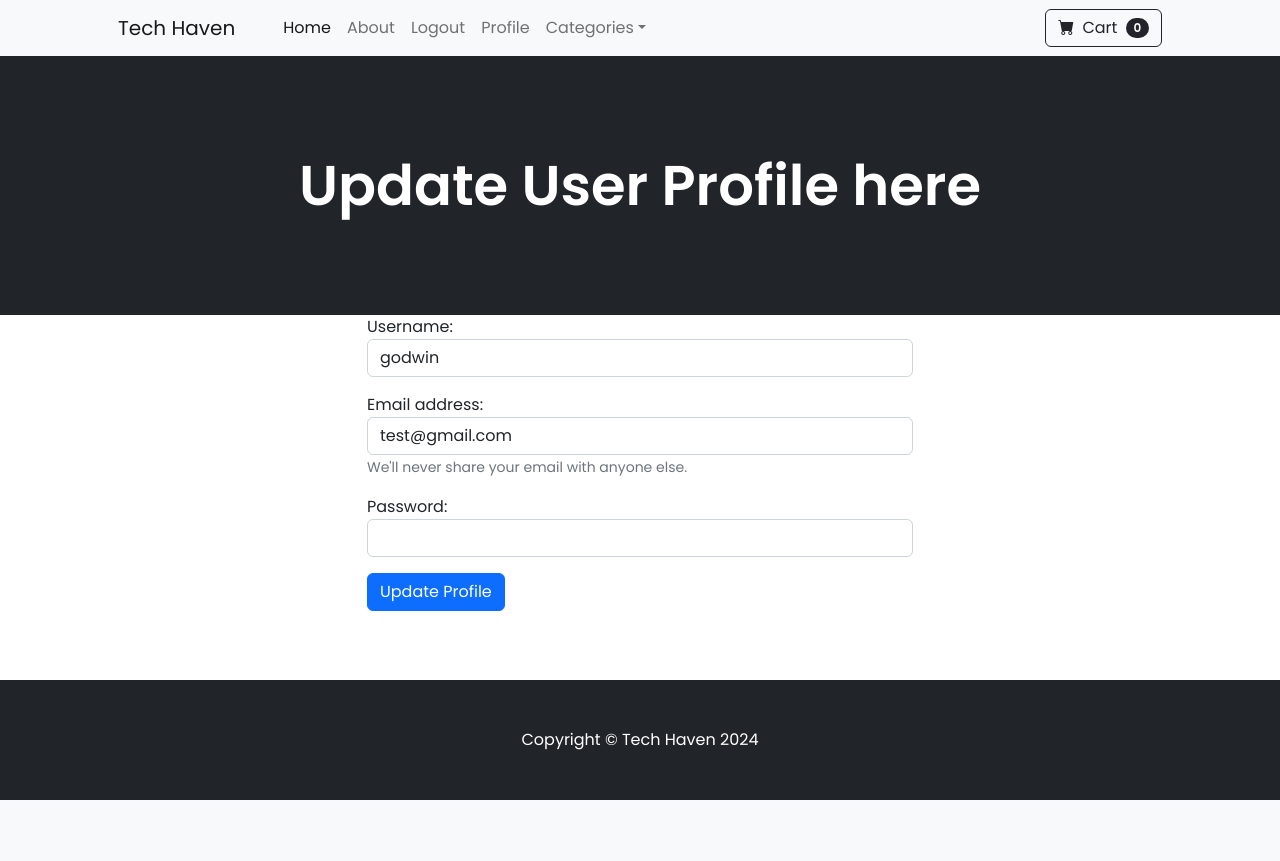
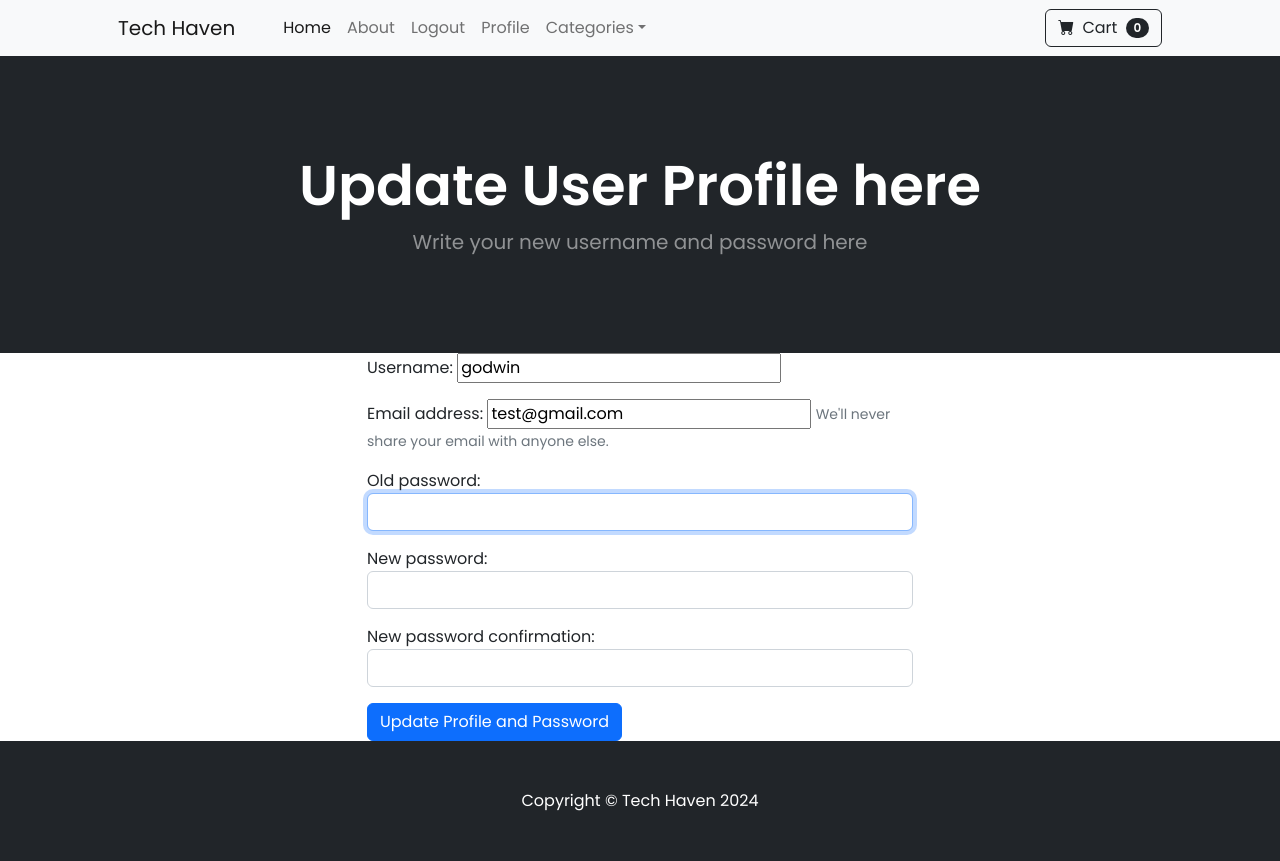
Before and after one commit to godwinlagutao/Django-Ecommerce, a Django app: page /update/ in a window 1280 px wide. Before the commit the page ends 800 px from the top, so only its background shows below. Run offline with Django 5.2, Linux system fonts and the light colour scheme; a user stored in the database is signed in; some libraries are stand-ins or nearby versions.

Commit message:
Added username and password change

```diff
--- a/store/forms.py
+++ b/store/forms.py
@@ -1,4 +1,6 @@
 from django import forms
+from django.contrib.auth.forms import PasswordChangeForm
+from django.contrib.auth.decorators import login_required
 from django.contrib.auth.models import User # for creating users
 from django.contrib.auth.forms import UserCreationForm, UserChangeForm#for creating user forms
 
@@ -11,4 +13,12 @@
 
     class Meta:
         model = User
-        fields = ('username', 'email')
+        fields = ['username', 'email']
+
+
+class CustomPasswordChangeForm(PasswordChangeForm):
+    def __init__(self, *args, **kwargs):
+        super(CustomPasswordChangeForm, self).__init__(*args, **kwargs)
+        self.fields['old_password'].widget.attrs.update({'class': 'form-control'})
+        self.fields['new_password1'].widget.attrs.update({'class': 'form-control'})
+        self.fields['new_password2'].widget.attrs.update({'class': 'form-control'})
--- a/store/templates/update_user.html
+++ b/store/templates/update_user.html
@@ -1,11 +1,16 @@
 {% extends 'base.html' %}
+{% load static %}
+{% block content %}
+<!--
+Username = testuser123
+Password = 4D&b@T2rYz!eJ9m
+-->
 
-{% block content %}
 <header class="bg-dark py-5">
     <div class="container px-4 px-lg-5 my-5">
         <div class="text-center text-white">
             <h1 class="display-4 fw-bolder">Update User Profile here</h1>
-            <p class="lead fw-normal text-white-50 mb-0"></p>
+            <p class="lead fw-normal text-white-50 mb-0">Write your new username and password here</p>
         </div>
     </div>
 </header>
@@ -20,22 +25,38 @@
                     {% endfor %}
                 </div>
             {% endif %}
+
+            <!-- Combine both forms in one form submission -->
             <form method="post">
                 {% csrf_token %}
+
+                <!-- User Update Form Fields -->
                 <div class="form-group mb-3">
                     {{ form.username.label_tag }}
-                        <input type="text" class="form-control" id="{{ form.username.id_for_label }}" name="{{ form.username.name }}" value="{{ form.username.value|default_if_none:'' }}" />
+                    {{ form.username }}
                 </div>
                 <div class="form-group mb-3">
                     {{ form.email.label_tag }}
-                        <input type="email" class="form-control" id="{{ form.email.id_for_label }}" name="{{ form.email.name }}" value="{{ form.email.value|default_if_none:'' }}" />
+                    {{ form.email }}
                     <small class="form-text text-muted">We'll never share your email with anyone else.</small>
                 </div>
+
+                <!-- Password Change Form Fields -->
                 <div class="form-group mb-3">
-                        {{ form.password.label_tag }}
-                        <input type="password" class="form-control" id="{{ form.password.id_for_label }}" name="{{ form.password.name }}" />
+                    {{ password_form.old_password.label_tag }}
+                    {{ password_form.old_password }}
                 </div>
-                    <button type="submit" class="btn btn-primary">Update Profile</button>
+                <div class="form-group mb-3">
+                    {{ password_form.new_password1.label_tag }}
+                    {{ password_form.new_password1 }}
+                </div>
+                <div class="form-group mb-3">
+                    {{ password_form.new_password2.label_tag }}
+                    {{ password_form.new_password2 }}
+                </div>
+
+                <!-- Submit Button -->
+                <button type="submit" class="btn btn-primary">Update Profile and Password</button>
             </form>
         </div>
     </div>
--- a/store/views.py
+++ b/store/views.py
@@ -1,6 +1,6 @@
 from django.shortcuts import render, redirect
-
-from .forms import UserUpdateForm
+from django.contrib.auth import update_session_auth_hash
+from .forms import UserUpdateForm, CustomPasswordChangeForm
 from .models import Product, Category
 from django.contrib.auth import authenticate, login,logout # for login and authenticating users
 from django.contrib.auth.decorators import login_required
@@ -74,18 +74,23 @@
 
 @login_required
 def update_user(request):
+    user_form = UserUpdateForm(instance = request.user)
+    password_form = CustomPasswordChangeForm(request.user)
+
     if request.method == 'POST':
-        form = UserUpdateForm(request.POST, instance=request.user)
-        if form.is_valid():
-            # Save the form and update the user
-            form.save()
+        user_form = UserUpdateForm(request.POST, instance=request.user)
+        password_form = CustomPasswordChangeForm(request.user, request.POST)
 
-            # Re-login the user to update session data
-            login(request, request.user)
+        if user_form.is_valid() and password_form.is_valid():
+            user_form.save()
+            user = password_form.save()
+            update_session_auth_hash(request, user)
+            messages.success(request, 'Your profile and password were successfully changed')
+            return redirect('update_user')
+        else:
+            messages.error(request, 'Please correct the errors below.')
 
-            messages.success(request, 'Your profile has been updated successfully.')
-            return redirect('home')
-    else:
-        form = UserUpdateForm(instance=request.user)
-
-    return render(request, 'update_user.html', {'form': form})
+    return render(request, 'update_user.html', {
+        'form': user_form,
+        'password_form': password_form
+    })
```
Also changed, not shown: db.sqlite3. Lines whose indentation alone changed are shown as unchanged.
